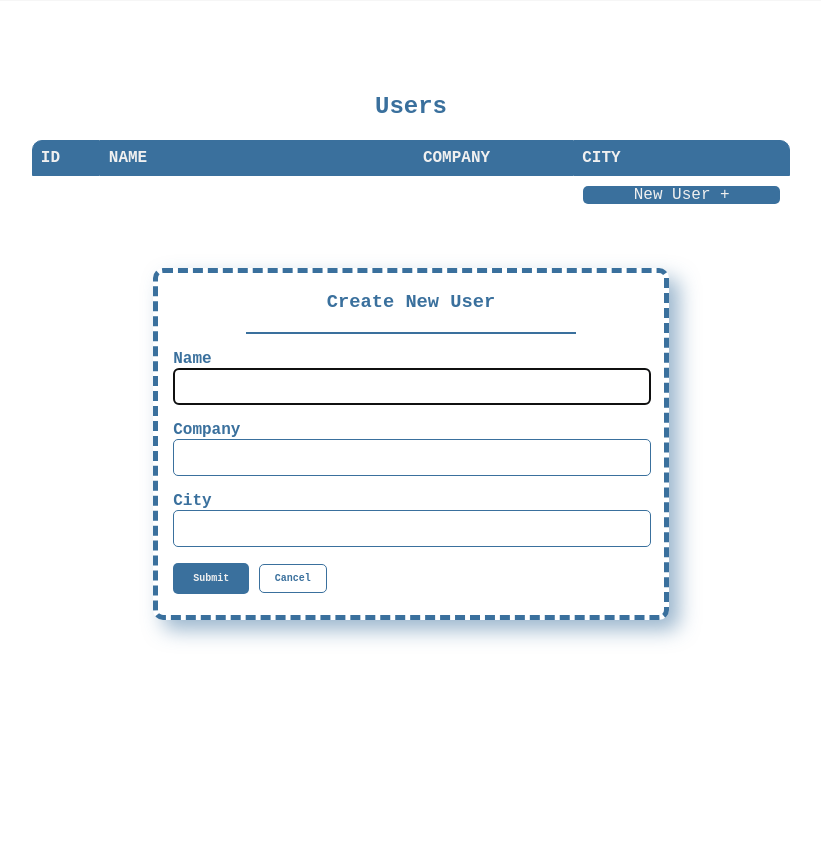
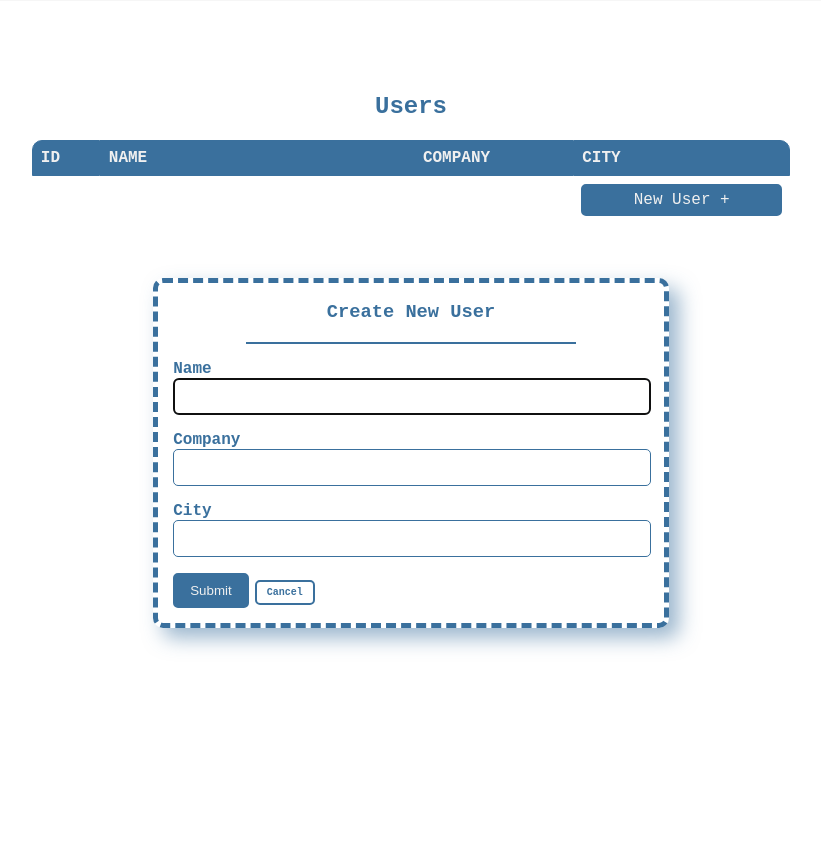
Before and after one commit to BrickBeard/flask_demo, a Flask app: page /users/add in a window 1280 px wide. Shown: the part 174-1022 px from the top of the page, without its empty margins (229-1050 px from the left). Run offline with Flask 2, Linux system fonts and the light colour scheme.

Commit message:
Updated delete button hover behavior and fixed broken 'active' toggle on API nav button.

```diff
--- a/project/static/css/style.css
+++ b/project/static/css/style.css
@@ -20,8 +20,8 @@ body { background-color: #FFFFFF; font-family: 'Courier New', Courier, monospace
 .user_table tbody tr td.del_icon a { display: block; }
 .user_table tr:nth-last-child(n+2):hover > td:nth-last-child(n+2) { background-color: #f9f9f9; font-weight: bold; }
 .user_table tr:hover > td:nth-child(2) { text-indent: 10px; }
-.user_table tr:last-child td:last-child:hover > a { box-shadow: 0px 0px 8px 0px #3A709D; }
-.user_table tr:last-child td:last-child a { display: block; text-decoration: none; background-color: #3A709D; color: #F0F0F0; border-radius: 5px; margin: 2px; }
+.user_table tr:last-child td:last-child a { background-color: #3A709D; color: #F0F0F0; border: 2px solid #3A709D; border-radius: 5px; padding: 5px 0; }
+.user_table tr:last-child td:last-child:hover > a { color: #3A709D; background-color: #FFFFFF; }
 /* --- Table corners --- */
 .user_table tr:first-child th:first-child { border-top-left-radius: 10px; }
 .user_table tr:first-child th:last-child { border-top-right-radius: 10px; }
@@ -45,10 +45,11 @@ body { background-color: #FFFFFF; font-family: 'Courier New', Courier, monospace
 .form_wrapper form p { padding: 0px 15px; }
 .form_wrapper form p label { font-weight: bold; }
 .form_wrapper form p input[type=text] { width: 100%; padding: 10px 0px; display: inline-block; border: 1px solid #3A709D; border-radius: 5px; text-indent: 20px; }
-.form_wrapper form p input[type=submit] { background-color: #3A709D; color: #F0F0F0; padding: 10px 20px; border: none; border-radius: 5px; }
-.form_buttons input { font-family: 'Courier New', Courier, monospace; font-size: 10px; font-weight: 700; cursor: pointer; }
-.form_buttons a { text-decoration: none; font-size: 10px; font-weight: 600; padding: 8px 15px; border: 1px solid #3A709D; border-radius: 5px; color: #3A709D; }
-.form_buttons input:hover, .form_buttons a:hover { box-shadow: 0px 0px 8px 0px #3A709D; }
+.form_wrapper form p input[type=submit] { background-color: #3A709D; color: #F0F0F0; border: none; padding: 8px 15px; border: 2px solid #3A709D; border-radius: 5px; }
+.form_buttons { font-family: 'Courier New', Courier, monospace; font-size: 10px; font-weight: 700; cursor: pointer; }
+.form_buttons a { text-decoration: none; font-size: 10px; font-weight: 600; padding: 5px 10px; border: 2px solid #3A709D; border-radius: 5px; color: #3A709D; }
+.form_buttons input[type=submit]:hover { background-color: #FFFFFF; color: #3A709D; cursor: pointer; }
+.form_buttons a:hover { background-color: #929292; border: 2px solid #929292; color: #F0F0F0; }
 /* API Modal */
 .modal { display: none; position: fixed; z-index: 1; left: 0; top: 0; width: 100%; height: 100%; overflow: auto; background-color: rgba(58, 112, 157, 0.4); }
 .modal-content { background-color: #F0F0F0; margin: 100px auto; padding: 20px; border: 1px solid #3A709D; border-radius: 10px; width: 60%; }
@@ -57,8 +58,9 @@ body { background-color: #FFFFFF; font-family: 'Courier New', Courier, monospace
 /* Delete Modal */
 #delete_modal .modal-content { margin: 30% auto; }
 .confirm_delete { text-align: center; }
-.confirm_delete a { border: 1px solid #3A709D; border-radius: 5px; text-decoration: none; color: #3A709D; font-weight: bold; padding: 10px 15px; }
-.confirm_delete #del_btn { background-color: #d35557; border: 1px solid #d35557; color: #F0F0F0; }
+.confirm_delete a { border: 2px solid #3A709D; border-radius: 5px; text-decoration: none; color: #3A709D; font-weight: bold; padding: 10px 15px; }
+.confirm_delete #del_btn { background-color: #d35557; border: 2px solid #d35557; color: #F0F0F0; }
+.confirm_delete #del_btn:hover { background-color: #f0f0f0; color: #d35557; }
 /* Helper Classes */
 
 .text_center { text-align: center; }
--- a/project/templates/base.html
+++ b/project/templates/base.html
@@ -22,7 +22,7 @@
         <ul class="nav text_center">
             <li><a class="{% if request.path == '/' %}active{% endif %}" href="/">Home</a></li>
             <li><a class="{% if 'users' in request.path %}active{% endif %}" href="/users">Users</a></li>
-            <li><a class="{% if request.path == '/api' %}active{% endif %}" href="/api">API</a></li>
+            <li><a class="{% if request.path == '/api/' %}active{% endif %}" href="/api/">API</a></li>
         </ul>
 {% endblock %}
     </div>
```
